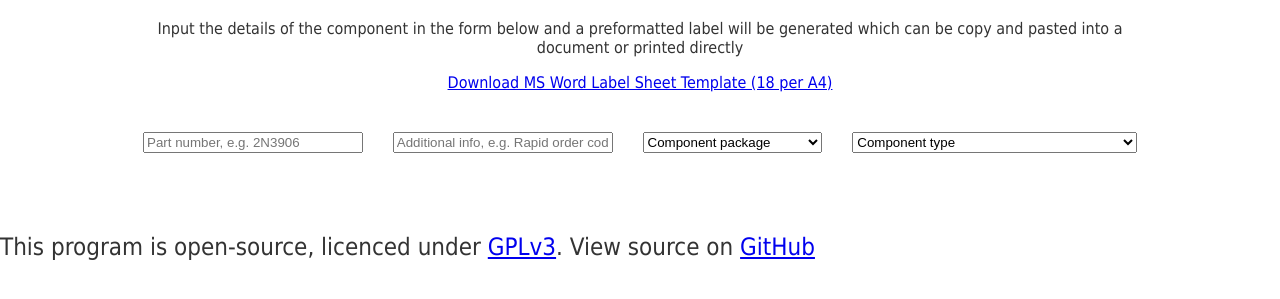
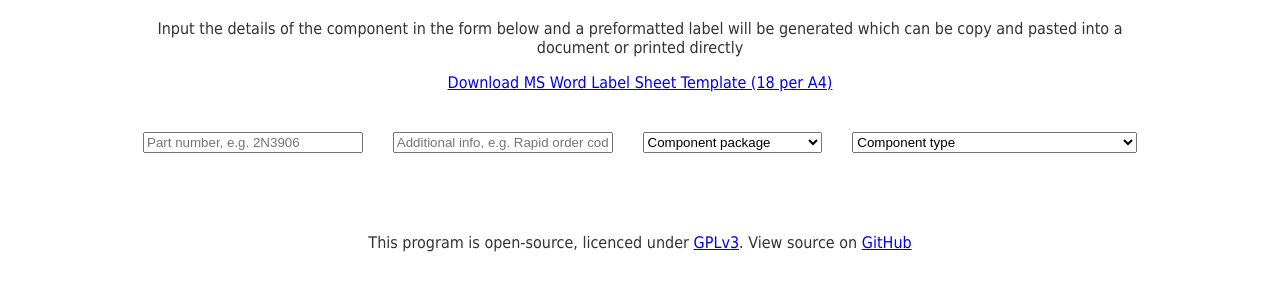
Before and after one commit to rh-gcc/component-label-generator, a plain HTML site: page index.html in a window 1280 px wide. Shown: the part 97-396 px from the top of the page. Drawn offline with Linux system fonts and the light colour scheme.

Commit message:
Update style.css

```diff
--- a/style.css
+++ b/style.css
@@ -3,6 +3,11 @@ body {
 	margin: 0;
 	padding: 0;
 	font: 18pt "Tahoma";
+	text-align: center;
+}
+
+p {
+	font-size: 12pt;
 }
 
 #pageSubheading {
```
